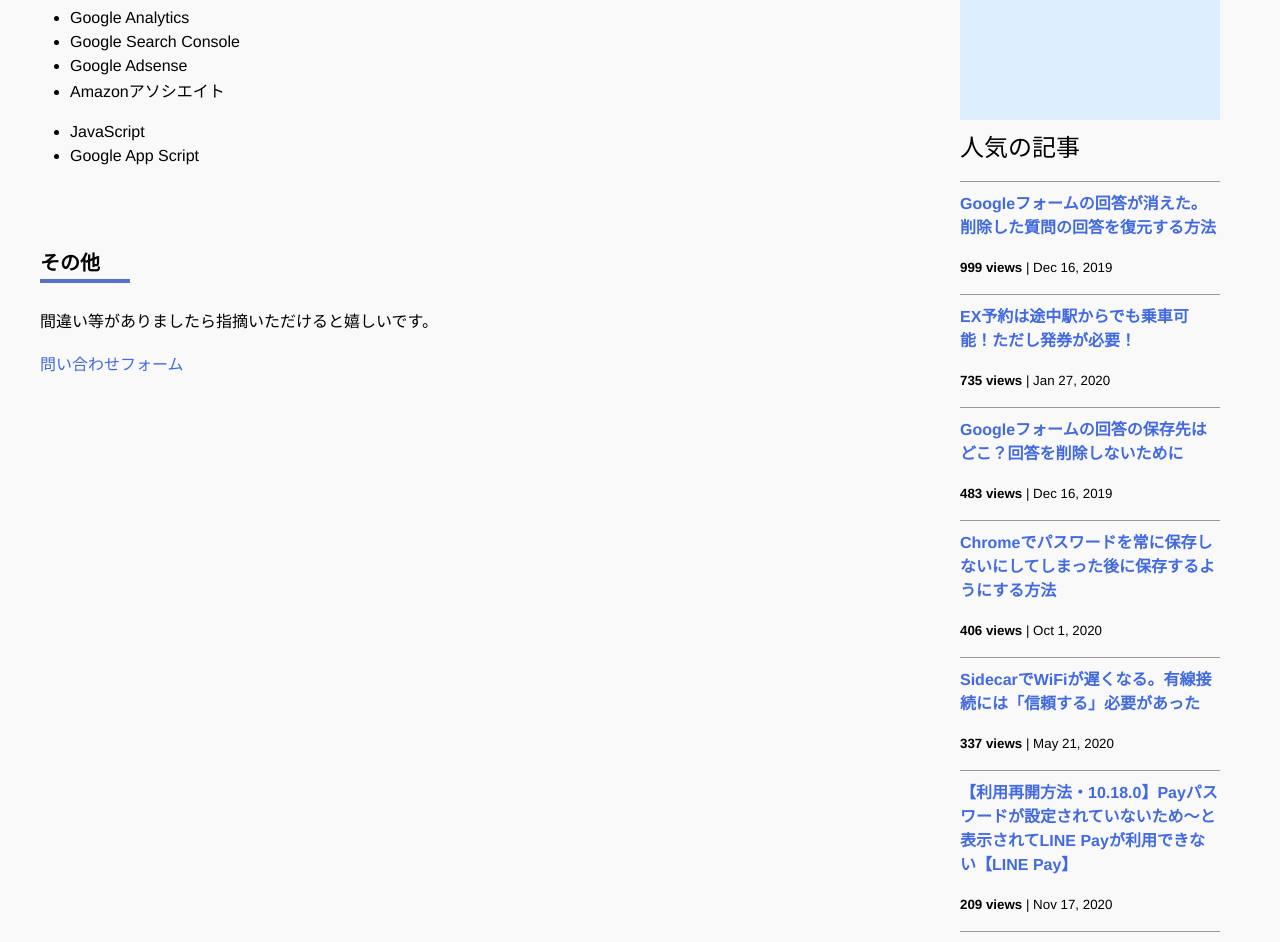
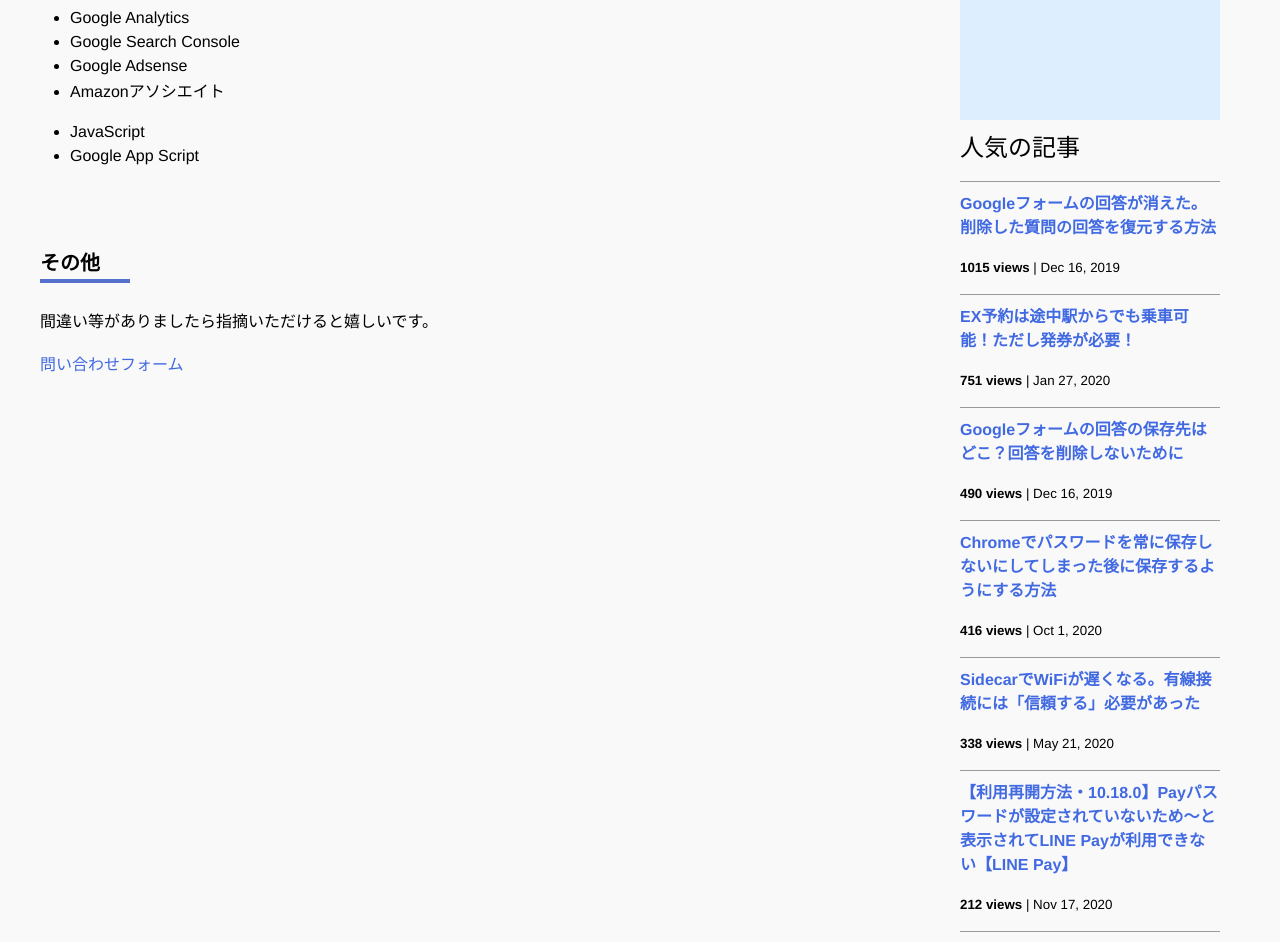
Before and after one commit to iwanaminami/shoyaiwaname, a Jekyll site: the page built from about.markdown, in a window 1280 px wide and 1400 px high, scrolled down 693 px. Shown: the top 942 px of the window. Built offline with Jekyll 4.4.1, drawn with Linux system fonts in a browser that asks for light colours; nearby versions of some CDN libraries; comment, search, counter and statistics services are not loaded; some of the changed text lies outside the part shown.

Commit message:
a new commit message

```diff
--- a/_data/popularposts.yml
+++ b/_data/popularposts.yml
@@ -1,17 +1,17 @@
 side:
-  - view: 999
+  - view: 1015
     url: /2019/12/16/restore-googleform.html
-  - view: 735
+  - view: 751
     url: /2020/01/27/ex-rideontheway.html
-  - view: 483
+  - view: 490
     url: /2019/12/16/googleform-answers.html
-  - view: 406
+  - view: 416
     url: /2020/10/01/googlepassword.html
-  - view: 337
+  - view: 338
     url: /2020/05/21/sidecar-via-cable.html
-  - view: 209
+  - view: 212
     url: /2020/11/17/linepay.html
-  - view: 119
+  - view: 120
     url: /2020/01/23/sfcgold.html
-  - view: 111
+  - view: 113
     url: /2021/05/18/image-compression-word.html
```
